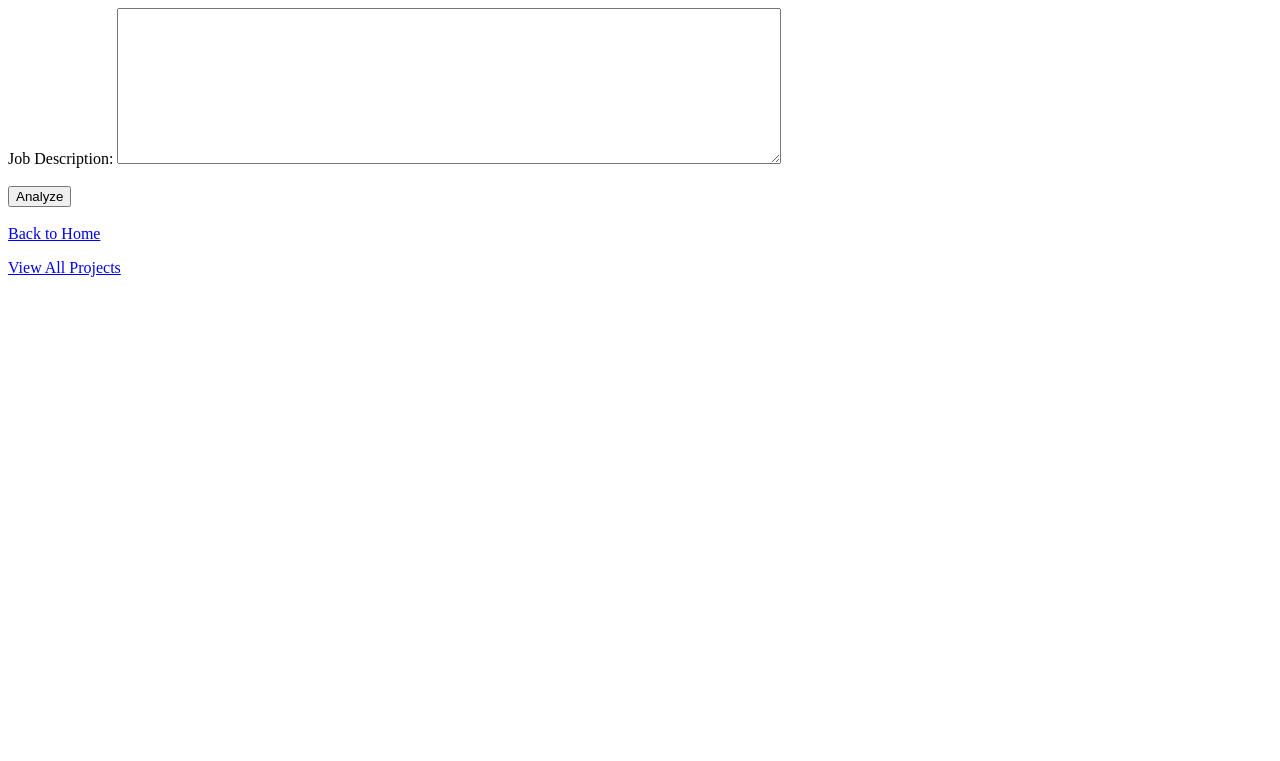
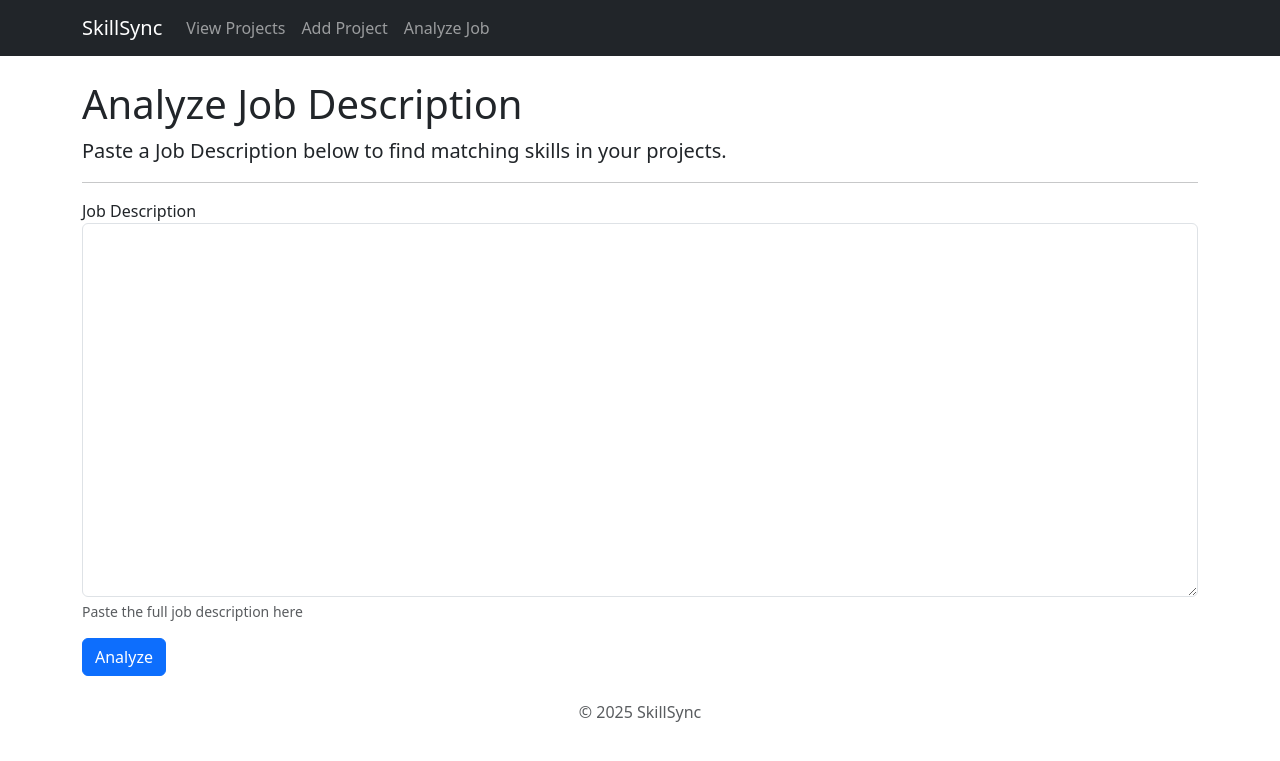
Before and after one commit to ebarcly/SkillSync, a Flask app: page /analyze_form in a window 1280 px wide. Shown: the top 761 px of the page. Run offline with Flask 3, Linux system fonts and the light colour scheme.

Commit message:
Update /analyze_form page

```diff
--- a/templates/analyze_job.html
+++ b/templates/analyze_job.html
@@ -1,15 +1,22 @@
-<!DOCTYPE html>
-<html lang="en">
-    <head>
-        <title>Analyze Job Description</title>
-        <form method="POST" action="/analyze">
-            <div>
-                <label for="job_description">Job Description:</label>
-                <textarea id="job_description" name="job_description" rows="10" cols="80" required></textarea><br><br>
-            </div>
-            <button type="submit">Analyze</button><br><br>
-            <a href="/">Back to Home</a>
-        </form>
-        <p><a href="/projects">View All Projects</a></p>
-        <body>
-    </head>
+{% extends "base.html" %}
+
+{% block title %}Analyze Job Description - SkillSync Portfolio{% endblock %}
+
+{% block content %}
+<h1>Analyze Job Description</h1>
+<p class="lead">Paste a Job Description below to find matching skills in your projects.</p>
+<hr>
+
+{# Form submits via POST to the /analyze route #}
+<form method="POST" action="{{ url_for('analyze_job_description') }}">
+
+    <div class="mb-3">
+        <label for="job_description" class="form_label">Job Description</label>
+        <textarea id="job_description" name="job_description" rows="15" class="form-control" required></textarea>
+        <div class="form-text">Paste the full job description here</div>
+    </div>
+
+    <button type="submit" class="btn btn-primary">Analyze</button>
+</form>
+
+{% endblock %}
```
